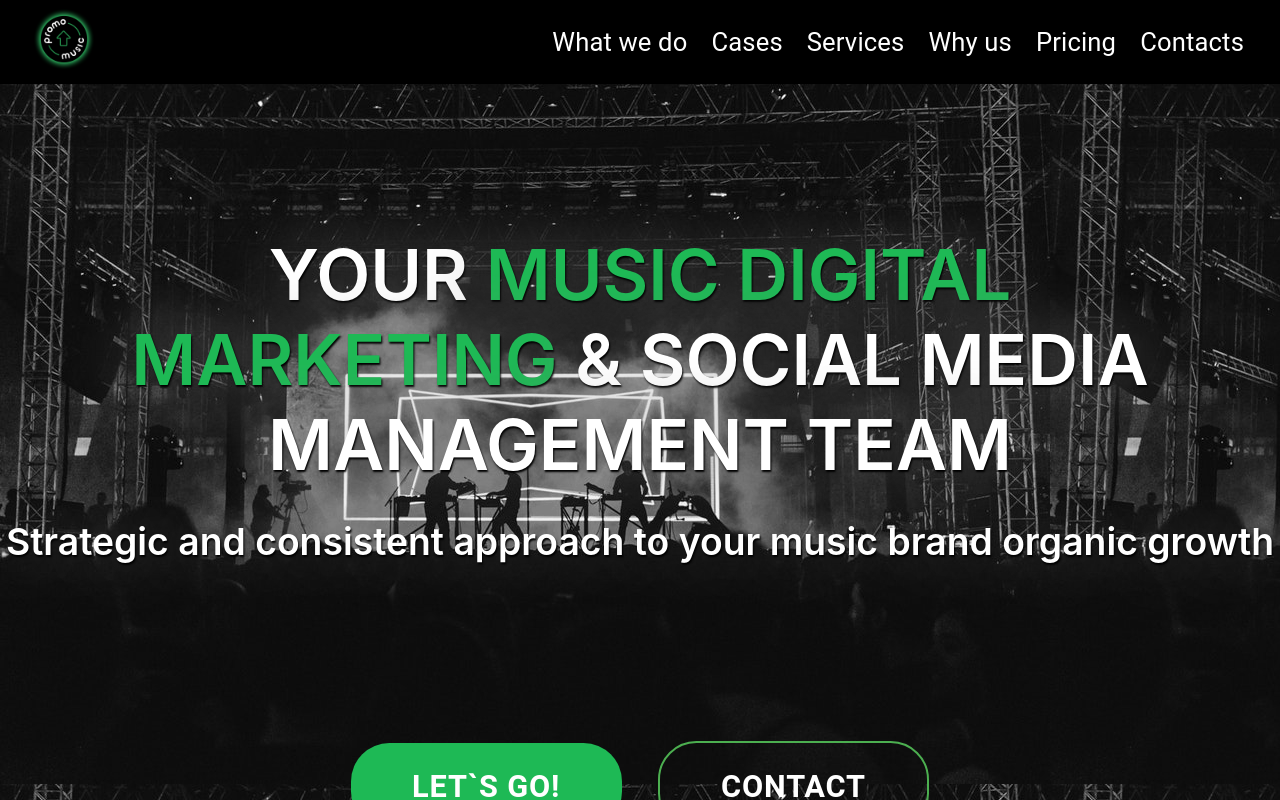
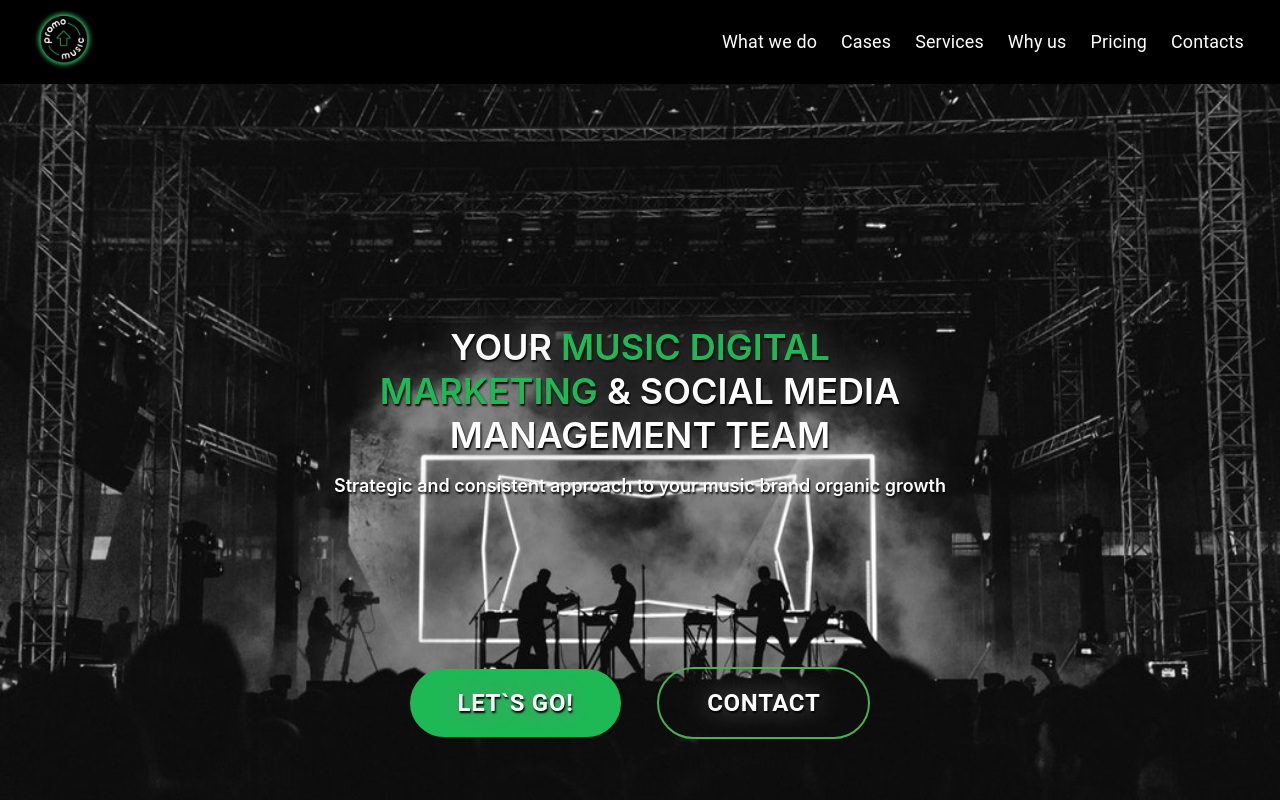
Before and after one commit to Sanvinganza/promoUpMusic, a React (Create React App) app: page / in a window 1280 px wide. Shown: the top 800 px of the page. Built offline with nearby package versions, Linux system fonts and the light colour scheme.

Commit message:
add ourClientsLoveUs block

```diff
--- a/package.json
+++ b/package.json
@@ -15,11 +15,11 @@
     "prop-types": "^15.7.2",
     "react": "^17.0.2",
     "react-awesome-reveal": "^3.7.1",
-    "react-background-slider": "^2.0.0",
     "react-burger-menu": "^3.0.6",
     "react-dom": "^17.0.2",
     "react-responsive-carousel": "^3.2.18",
     "react-scripts": "4.0.3",
+    "react-slideshow-image": "^3.4.6",
     "web-vitals": "^1.1.1"
   },
   "scripts": {
--- a/src/HowWeCanHelpYou/Content.js
+++ b/src/HowWeCanHelpYou/Content.js
@@ -29,7 +29,7 @@ const style = makeStyles(() => ({
     },
     describe: {
         flex: '2',
-        fontSize: '0.75em',
+        fontSize: '0.85em',
     },
     text: {
         textAlign: 'justify',
--- a/src/HowWeCanHelpYou/Describe.js
+++ b/src/HowWeCanHelpYou/Describe.js
@@ -8,11 +8,11 @@ const style = makeStyles(() => ({
     },
     title: {
         fontWeight: '600',
-        fontSize: '5.5vw',
+        fontSize: '3.5vw',
     },
     describe: {
         marginTop: '2em',
-        fontSize: '3.5vw',
+        fontSize: '1.4vw',
     },
 }));
 
--- a/src/OurClientsLiveUs/Content.js
+++ b/src/OurClientsLiveUs/Content.js
@@ -1,8 +1,7 @@
 import React from 'react';
 import makeStyles from '@material-ui/core/styles/makeStyles';
-// import { Carousel } from 'react-responsive-carousel';
-// import useMediaQuery from '../useMediaQuery';
-// import 'react-responsive-carousel/lib/styles/carousel.min.css';
+import { Fade } from 'react-slideshow-image';
+import 'react-slideshow-image/dist/styles.css';
 
 const style = makeStyles(() => ({
     root: {
@@ -36,7 +35,10 @@ export default function Content() {
     return (
         <>
             <div className={classes.root}>
-                <dic className={classes.block}>
+                <div className={classes.containerInnerCarousel}>
+                    <div className='slide-container'>
+                        <Fade>
+                            <div className={classes.block}>
                                 <div className={classes.discribe}>
                                     Our main goal here was t find a trustworthy, reliable source for all our promo, songs, social media, everything. promoUPmusic provided flexible and tailored package deals that had been greatly appreciated. We are now still working together after 2 years and discussing custom promo ideas, campaigns for THEMXXNLIGHT.
                                 </div>
@@ -46,8 +48,34 @@ export default function Content() {
                                     <br />
                                     THEMXXNLIGHT
                                 </div>
-                </dic>
+                            </div>
 
+                            <div className={classes.block}>
+                                <div className={classes.discribe}>
+                                    As a fledgeling independent record label, we encounter a lot of organizations that over promise and under deliver. promoUPmusic Team do the diametric opposite- they deliver much more than is initially agreed upon. They are thorough and precise. Their analytics are terrific. I highly recommend promoUPmusic services. ***Shameless plug alert- the band is LUC and the song is "Glowing". Bumping up on 1.6 million YouTube views!***
+                                </div>
+                                <div className={classes.picture} style={{ backgroundImage: 'url(https://thumb.tildacdn.com/tild6234-3536-4463-b131-353039623265/-/cover/100x100/center/center/-/format/webp/maxresdefault_1.jpg)' }}> </div>
+                                <div className={classes.pictureName}>
+                                    <span style={{ fontWeight: '600' }}>Record Label</span>
+                                    <br />
+                                    Number Vun Records
+                                </div>
+                            </div>
+
+                            <div className={classes.block}>
+                                <div className={classes.discribe}>
+                                    Since my very first call consultation, I knew I wanted to work with promoUPmusic team. I just had a great feeling about them and I liked their energy. I have taken on everything that guys have recommended and I am trying to remain active on social media. Can't begin to tell you how grateful I am to these guys. You are my heroes!! I'm using you forever!!! Lol.
+                                </div>
+                                <div className={classes.picture} style={{ backgroundImage: 'url(https://thumb.tildacdn.com/tild6431-3538-4065-b063-343538303162/-/cover/100x100/center/center/-/format/webp/photo538675351072235.jpg)' }}> </div>
+                                <div className={classes.pictureName}>
+                                    <span style={{ fontWeight: '600' }}>Independent Artist</span>
+                                    <br />
+                                    Chantelle Tibbs
+                                </div>
+                            </div>
+                        </Fade>
+                    </div>
+                </div>
             </div>
         </>
     );
--- a/src/WhyPromoUpMusic/Content.js
+++ b/src/WhyPromoUpMusic/Content.js
@@ -42,7 +42,7 @@ const style = makeStyles(() => ({
     },
     containerInnerColumn: {
         display: 'flex',
-        maxWidth: '1200px',
+        maxWidth: '600px',
         flexDirection: 'column',
     },
     blockCarousel: {
@@ -63,12 +63,14 @@ const style = makeStyles(() => ({
     },
     discribeCarousel: {
         width: '80vw',
-        fontSize: '',
+    },
+    carousel: {
+        maxWidth: '400px',
     },
 }));
 
 export default function Content() {
-    const matches = useMediaQuery('(min-width: 800px)');
+    const matches = useMediaQuery('(min-width: 700px)');
 
     const classes = style();
 
@@ -110,6 +112,7 @@ export default function Content() {
                                 showThumbs={false}
                                 infiniteLoop
                                 interval='3000'
+                                className={classes.carousel}
                             >
                                 <div>
                                     <div className={classes.blockCarousel}>
--- a/src/WhyPromoUpMusic/WhyPromoUpMusic.js
+++ b/src/WhyPromoUpMusic/WhyPromoUpMusic.js
@@ -8,6 +8,8 @@ export default function WhyPromoUpMusic() {
         root: {
             backgroundImage: 'url(image/WhyPromoUpMusic/background.jpg)',
             height: '75vw',
+            minHeight: '480px',
+            minWidth: '400px',
         },
     }))();
 
--- a/src/header/Header.js
+++ b/src/header/Header.js
@@ -2,6 +2,7 @@ import React from 'react';
 import { makeStyles } from '@material-ui/core/styles';
 import Button from '@material-ui/core/Button';
 import NavBar from './NavBar';
+import useMediaQuery from '../useMediaQuery';
 
 const style = makeStyles(() => ({
     body: {
@@ -11,12 +12,17 @@ const style = makeStyles(() => ({
         backgroundImage: 'url(./image/header/bgHeader.jpg)',
         height: '70vw',
         backgroundColor: 'rgba(0,0,0,.3)',
+        minHeight: '700px',
+        backgroundRepeat: 'round',
+        fontWeight: '600',
+        color: 'white',
+        fontSize: '36px',
     },
     text: {
-        fontWeight: '600',
-        color: 'white',
-        fontSize: '5.5vw',
         textShadow: '1px 2px 2px black, 0 0 1em grey',
+    },
+    minText: {
+        fontSize: '24px',
     },
     buttonGroup: {
         marginTop: '13vw',
@@ -24,30 +30,28 @@ const style = makeStyles(() => ({
     button: {
         color: 'white',
         fontWeight: '600',
-        borderRadius: '3vw',
+        borderRadius: '5vw',
         padding: '0.55em 2em 0.55em 2em',
-        fontSize: '2.4vw',
+        fontSize: '24px',
+        textShadow: '1px 2px 2px black, 0 0 1em grey',
     },
-    letGo: {
-        '&:hover': {
-            fontSize: '2.4vw',
-        },
-    },
-    contact: {
-        '&:hover': {
-            fontSize: '2.4vw',
-        },
+    minButton: {
+        fontSize: '14px',
+        color: 'white',
+        fontWeight: '600',
+        borderRadius: '20px',
     },
 }));
 
 export default function TopBar() {
     const classes = style();
+    const matches = useMediaQuery('(min-width: 700px)');
 
     return (
         <>
             <NavBar />
             <div className={classes.body}>
-                <div className={classes.text}>
+                <div className={matches ? classes.text : classes.minText}>
                     <center>
                         YOUR
                         {' '}
@@ -62,10 +66,10 @@ export default function TopBar() {
                         {' '}
                         MANAGEMENT TEAM
                         <br />
-                        <span style={{ fontSize: '0.53em' }}>Strategic and consistent approach to your music brand organic growth</span>
+                        <span style={{ fontSize: '0.5em' }}>Strategic and consistent approach to your music brand organic growth</span>
                         <div className={classes.buttonGroup}>
-                            <Button className={classes.button} style={{ backgroundColor: 'rgb(30, 185, 85)', marginRight: '1.4vw' }}>LET`S GO!</Button>
-                            <Button className={classes.button} style={{ border: '2px solid #4CAF50', marginLeft: '1.4vw' }}>CONTACT</Button>
+                            <Button className={matches ? classes.button : classes.minButton} style={{ backgroundColor: 'rgb(30, 185, 85)', marginRight: '1.4vw' }}>LET`S GO!</Button>
+                            <Button className={matches ? classes.button : classes.minButton} style={{ border: '2px solid #4CAF50', marginLeft: '1.4vw' }}>CONTACT</Button>
                         </div>
                     </center>
                 </div>
--- a/src/header/NavBar.js
+++ b/src/header/NavBar.js
@@ -38,7 +38,7 @@ const style = makeStyles(() => ({
         color: 'white',
         marginLeft: '12px',
         marginRight: '12px',
-        fontSize: '2vw',
+        fontSize: '1.4vw',
         '&:hover': {
             textDecorationLine: 'none',
             color: '#797997',
@@ -54,7 +54,7 @@ export default function NavBar() {
     const classes = style();
 
     const preventDefault = (event) => event.preventDefault();
-    const matches = useMediaQuery('(min-width: 800px)');
+    const matches = useMediaQuery('(min-width: 600px)');
 
     return (
         <>
```
Also changed, not shown: 1 other file (tests, documents, lock files or other folders). Lines whose indentation alone changed are shown as unchanged.
